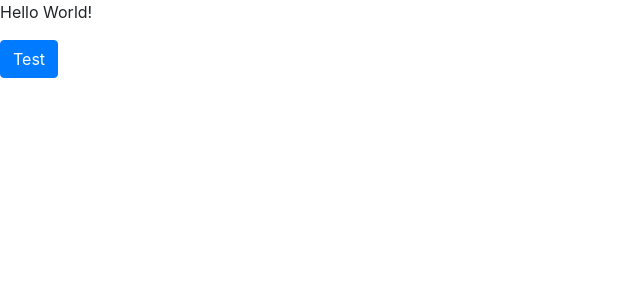
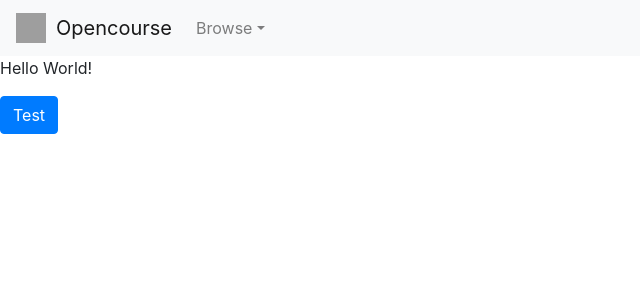
Before and after one commit to tylercraig9332/opencourse, a React (Create React App) app: page / in a window 1280 px wide. Shown: the top 300 px of the page, without its empty margins (0-640 px from the left). Built offline with nearby package versions, Linux system fonts and the light colour scheme; grey boxes are pictures that could not be loaded.

Commit message:
More setup

```diff
--- a/package.json
+++ b/package.json
@@ -7,14 +7,17 @@
     "@types/node": "^12.7.1",
     "@types/react": "^16.9.1",
     "@types/react-dom": "^16.8.5",
+    "@types/react-router-dom": "^4.3.4",
     "express": "^4.17.1",
     "react": "^16.9.0",
     "react-dom": "^16.9.0",
+    "react-router-dom": "^5.0.1",
     "react-scripts": "3.1.1",
     "typescript": "^3.5.3"
   },
   "scripts": {
     "start": "react-scripts start",
+    "dev" : "npm run start & nodemon server.js localhost 8080",
     "build": "react-scripts build",
     "test": "react-scripts test",
     "eject": "react-scripts eject",
@@ -35,5 +38,8 @@
       "last 1 firefox version",
       "last 1 safari version"
     ]
+  },
+  "devDependencies": {
+    "nodemon": "^1.19.1"
   }
 }
--- a/public/index.html
+++ b/public/index.html
@@ -7,6 +7,7 @@
       name="description"
       content="Web site created using create-react-app"
     />
+    <link rel="icon" href="./openhead.png">
     <title>Opencourse</title>
     <link rel="stylesheet" href="https://stackpath.bootstrapcdn.com/bootstrap/4.3.1/css/bootstrap.min.css" integrity="sha384-ggOyR0iXCbMQv3Xipma34MD+dH/1fQ784/j6cY/iJTQUOhcWr7x9JvoRxT2MZw1T" crossorigin="anonymous">
     <script src="https://code.jquery.com/jquery-3.3.1.slim.min.js" integrity="sha384-q8i/X+965DzO0rT7abK41JStQIAqVgRVzpbzo5smXKp4YfRvH+8abtTE1Pi6jizo" crossorigin="anonymous"></script>
--- a/server.js
+++ b/server.js
@@ -5,7 +5,7 @@ const app = express();
 const port = process.env.PORT || 8080;
 
 
-app.use(express.static(path.join(__dirname, 'public')));
+app.use('/static', express.static(path.join(__dirname, 'public')));
 
 const logger = (req, res, next) => {
     //console.log(`${req.protocol}://${req.get('host')}${req.originalUrl}`);
--- /dev/null
+++ b/src/Course/ListView.tsx
@@ -0,0 +1,27 @@
+import React, { ReactElement, useEffect, useState } from 'react';
+
+export default function ListView() : ReactElement {
+
+    const [cards, setCards] = useState(undefined)
+
+    //const [favorite, setFavorite] = useState(false)
+
+    useEffect(() => {
+        // TODO collect data from the url and pass into the back end to receive cards
+        const testCards = {
+            'name': 'my first course',
+            'description': 'This is a test',
+            'tags': ['test']
+        }
+        const isFavorite = false
+
+        //setFavorite(isFavorite)
+        //setCards(testCards)
+    }, [])
+
+    return (
+        <div>
+            {cards}
+        </div>
+    )
+}
--- /dev/null
+++ b/src/Navbar/Nav.tsx
@@ -0,0 +1,31 @@
+import React from 'react';
+
+export default function Nav() {
+
+  return (
+    <nav className="navbar navbar-expand-lg navbar-light bg-light">
+      <a className="navbar-brand" href="#">
+        <img src="static/openhead.png" width="30" height="30" className="d-inline-block align-top" alt=" " style={{ marginRight: 10 }} />
+        Opencourse
+      </a>
+      <button className="navbar-toggler" type="button" data-toggle="collapse" data-target="#navbarNavDropdown" aria-controls="navbarNavDropdown" aria-expanded="false" aria-label="Toggle navigation">
+        <span className="navbar-toggler-icon"></span>
+      </button>
+      <div className="collapse navbar-collapse" id="navbarNavDropdown">
+        <ul className="navbar-nav">
+          <li className="nav-item dropdown">
+            <a className="nav-link dropdown-toggle" href="#" id="navbarDropdownMenuLink" role="button" data-toggle="dropdown" aria-haspopup="true" aria-expanded="false">
+              Browse
+        </a>
+            <div className="dropdown-menu" aria-labelledby="navbarDropdownMenuLink">
+              <a className="dropdown-item" href="#">Categories</a>
+              <a className="dropdown-item" href="#">Tags</a>
+              <a className="dropdown-item" href="/courses">Popular</a>
+              <a className="dropdown-item" href="/newcourse">Create course</a>
+            </div>
+          </li>
+        </ul>
+      </div>
+    </nav>)
+
+}
--- a/src/Routes.tsx
+++ b/src/Routes.tsx
@@ -1,7 +1,9 @@
 import React, { Component } from 'react';
 import { BrowserRouter, Route, Switch } from 'react-router-dom';
+import Courses from './Course/ListView';
 // Add component imports here
 import Home from './Home';
+import Nav from './Navbar/Nav';
 import Test from './Test';
 
 
@@ -10,9 +12,11 @@ export default class Routes extends Component {
 		return (
 		<BrowserRouter>
 			<div>
+				<Nav />
 				<Switch>
 						<Route exact path='/' component={Home}/>
-						<Route path='/test/' component={Test}/>
+						<Route path='/test' component={Test}/>
+						<Route path='/courses/' component={Courses}/>
 				</Switch>
 			</div>
 		</BrowserRouter>
```
Also changed, not shown: public/openhead.png (added), 1 other file (tests, documents, lock files or other folders).
